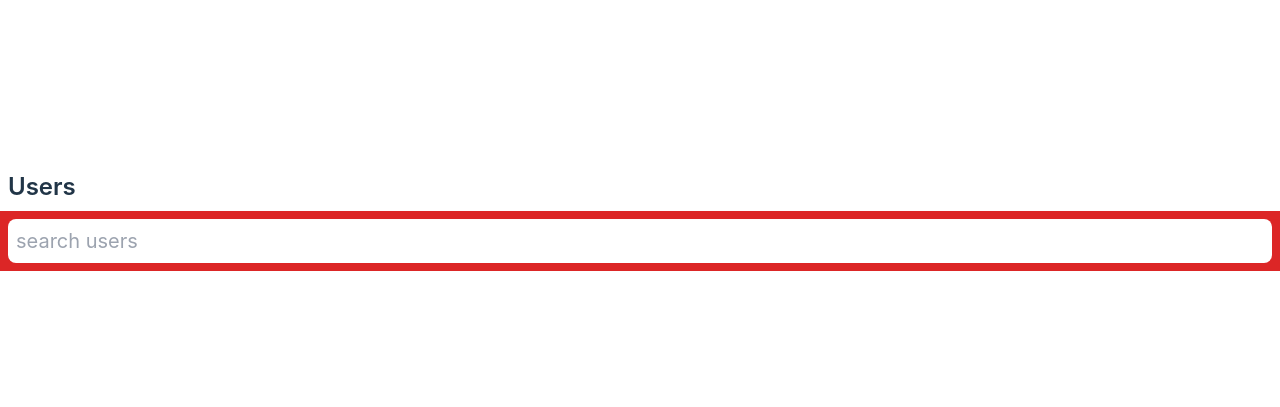
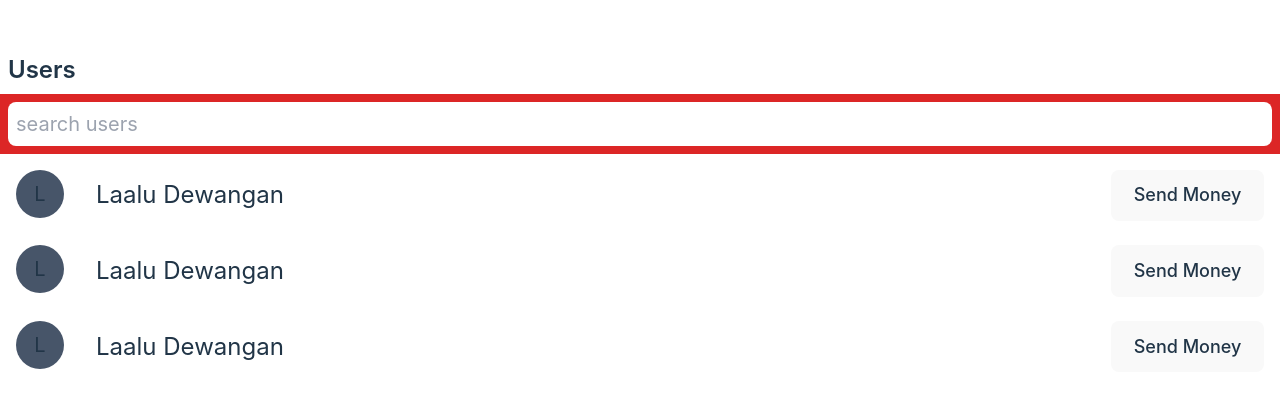
Before and after one commit to ShobhitPatra/RapidRemit, a React (Vite) app in the folder frontend/: page /dashboard in a window 1280 px wide. Shown: the part 183-590 px from the top of the page. Built offline with nearby package versions, Linux system fonts and the light colour scheme; no server answers.

Commit message:
dashboard

```diff
--- a/frontend/src/components/EachUser.jsx
+++ b/frontend/src/components/EachUser.jsx
@@ -0,0 +1,29 @@
+import React from "react";
+
+function EachUser({ user = { firstname: "Laalu", lastname: "Dewangan" } }) {
+  return (
+    <>
+      <div className="flex xl:text-lg justify-between xl:p-2 xl:m-2">
+        <div id="name-avatar" className="flex xl:text-xl ">
+          <div
+            id="avatar"
+            className="bg-slate-600 xl:w-12 xl:h-12 rounded-full flex justify-center items-center"
+          >
+            {user.firstname[0]}
+          </div>
+          <div
+            id="name"
+            className="flex justify-center items-center xl:pl-4 xl:ml-4 xl:text-2xl"
+          >
+            {user.firstname} {user.lastname}
+          </div>
+        </div>
+        <div id="btn-container">
+          <button className="cursor-pointer">Send Money</button>
+        </div>
+      </div>
+    </>
+  );
+}
+
+export default EachUser;
--- a/frontend/src/components/Users.jsx
+++ b/frontend/src/components/Users.jsx
@@ -1,6 +1,7 @@
 import { useEffect, useState } from "react";
 import Button from "./Button";
 import axios from "axios";
+import EachUser from "./EachUser";
 
 export default function Users() {
   const [filter, setFilter] = useState("");
@@ -29,7 +30,11 @@ export default function Users() {
             }}
           ></input>
         </div>
-        <div id="filtered-users"></div>
+        <div id="filtered-users">
+          <EachUser />
+          <EachUser />
+          <EachUser />
+        </div>
       </div>
     </>
   );
```
